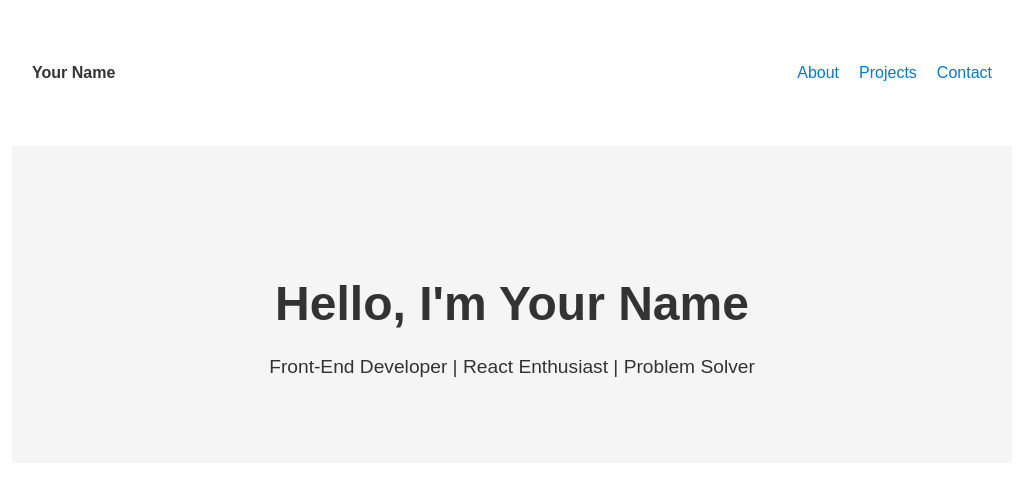
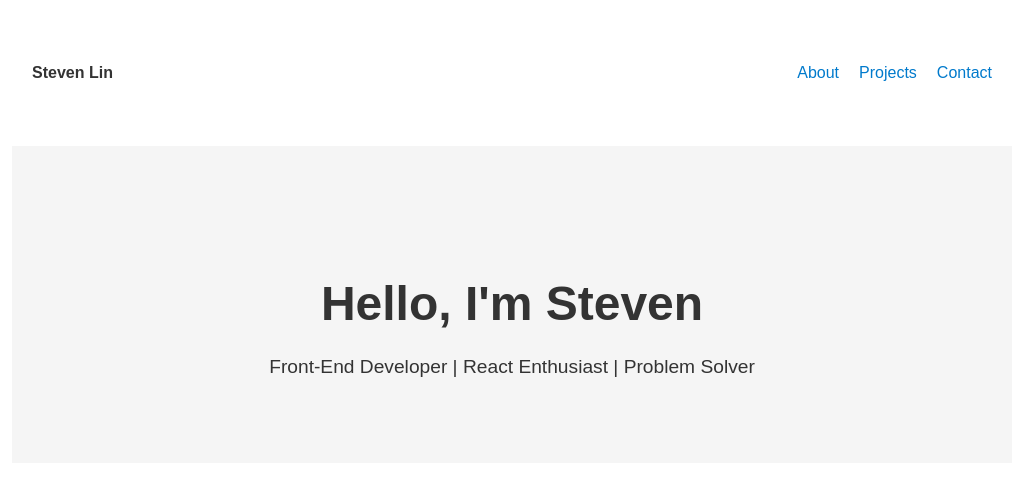
Before and after one commit to shihhsul/shihhsul.github.io, a plain HTML site: page index.html in a window 1280 px wide. Shown: the top 501 px of the page, without its empty margins (128-1151 px from the left). Drawn offline with Linux system fonts and the light colour scheme.

Commit message:
Update index.html

```diff
--- a/index.html
+++ b/index.html
@@ -3,7 +3,7 @@
 <head>
   <meta charset="UTF-8" />
   <meta name="viewport" content="width=device-width, initial-scale=1.0" />
-  <title>Your Name | Portfolio</title>
+  <title>Steven Lin | Portfolio</title>
   <style>
     /* Reset & Base */
     * { margin: 0; padding: 0; box-sizing: border-box; }
@@ -48,7 +48,7 @@
 <body>
   <header>
     <nav>
-      <div class="logo"><strong>Your Name</strong></div>
+      <div class="logo"><strong>Steven Lin</strong></div>
       <ul>
         <li><a href="#about">About</a></li>
         <li><a href="#projects">Projects</a></li>
@@ -58,7 +58,7 @@
   </header>
 
   <section class="hero">
-    <h1>Hello, I'm Your Name</h1>
+    <h1>Hello, I'm Steven</h1>
     <p>Front-End Developer | React Enthusiast | Problem Solver</p>
   </section>
 
```
